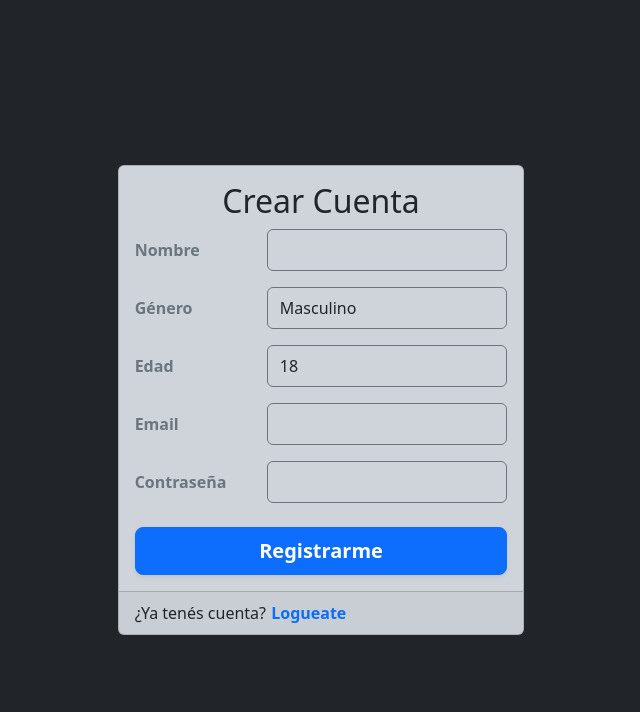
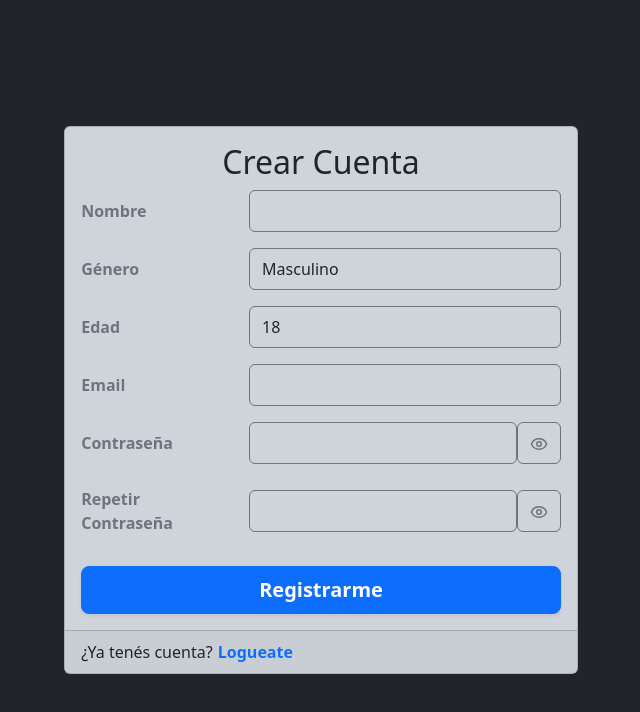
Before and after one commit to Suncin18/Wishlist.FrontEnd, a React (Vite) app: page / in a window 1280 px wide. Both pictures are taken after a click on the button "Registrate". Shown: the top 712 px of the page, without its empty margins (319-959 px from the left). Built offline with nearby package versions, Linux system fonts and the light colour scheme.

Commit message:
Confirm Password Added

```diff
--- a/src/App.tsx
+++ b/src/App.tsx
@@ -15,7 +15,7 @@ export default function App() {
   const [error, setError] = useState("");
 
   // Form States
-  const [authForm, setAuthForm] = useState({ email: "", password: "", name: "", gender: "Male", age: 18 });
+  const [authForm, setAuthForm] = useState({ email: "", password: "", confirmedPassword: "", name: "", gender: "Male", age: 18 });
   const [newListTitle, setNewListTitle] = useState("");
   const [newItem, setNewItem] = useState({ name: "", link: "", price: "" });
   const [shareEmail, setShareEmail] = useState<{ [key: number]: string }>({});
@@ -50,6 +50,10 @@ export default function App() {
     setError("");
     try {
       if (isRegister) {
+        if (authForm.password !== authForm.confirmedPassword) {
+          setError("Las contraseñas no coinciden. Por favor, verificalas.");
+          return;
+        }
         await api.register(authForm);
         alert("Usuario registrado. Ya podés iniciar sesión.");
         setIsRegister(false);
--- a/src/components/auth/LoginForm.tsx
+++ b/src/components/auth/LoginForm.tsx
@@ -1,9 +1,14 @@
+import { useState } from 'react';
+import { Eye, EyeOff } from 'lucide-react';
+
 interface LoginFormProps {
   authForm: any;
   setAuthForm: (form: any) => void;
 }
 
 export default function LoginForm({ authForm, setAuthForm }: LoginFormProps) {
+  const [showPassword, setShowPassword] = useState(false);
+
   return (
     <>
       <div className="row align-items-center">
@@ -22,14 +27,22 @@ export default function LoginForm({ authForm, setAuthForm }: LoginFormProps) {
       {/* Fila Contraseña */}
       <div className="row align-items-center">
         <label className="col-4 col-form-label fw-semibold text-secondary">Contraseña</label>
-        <div className="col-8">
+        <div className="col-8 d-flex">
           <input
-            type="password"
+            type={showPassword ? "text" : "password"}
             required
             className="form-control bg-dark-subtle border-secondary py-2"
             value={authForm.password}
             onChange={e => setAuthForm({...authForm, password: e.target.value})}
           />
+          {/* Botón del ojo acoplado al input */}
+            <button
+              type="button"
+              className="btn btn-outline-secondary text-secondary border-secondary"
+              onClick={() => setShowPassword(!showPassword)}
+            >
+              {showPassword ? <EyeOff size={18} /> : <Eye size={18} />}
+            </button>
         </div>
       </div>
     </>
--- a/src/components/auth/RegisterForm.tsx
+++ b/src/components/auth/RegisterForm.tsx
@@ -1,9 +1,14 @@
+import { useState } from 'react';
+import { Eye, EyeOff } from 'lucide-react';
+
 interface RegisterFormProps {
   authForm: any;
   setAuthForm: (form: any) => void;
 }
 
 export default function RegisterForm({ authForm, setAuthForm }: RegisterFormProps) {
+  const [showPassword, setShowPassword] = useState(false);
+  const [showConfirmPassword, setShowConfirmPassword] = useState(false);
 
   return (
     <>
@@ -46,8 +51,39 @@ export default function RegisterForm({ authForm, setAuthForm }: RegisterFormProp
       {/* Fila Contraseña */}
       <div className="row align-items-center">
         <label className="col-4 col-form-label fw-semibold text-secondary">Contraseña</label>
-        <div className="col-8">
-          <input type="password" required className="form-control bg-dark-subtle border-secondary py-2" value={authForm.password} onChange={e => setAuthForm({...authForm, password: e.target.value})} />
+        <div className="col-8 d-flex">
+          <input type={showPassword ? "text" : "password"}
+           required className="form-control bg-dark-subtle border-secondary py-2"
+           value={authForm.password}
+           onChange={e => setAuthForm({...authForm, password: e.target.value})} />
+
+           {/* Botón del ojo acoplado al input */}
+            <button
+              type="button"
+              className="btn btn-outline-secondary text-secondary border-secondary"
+              onClick={() => setShowPassword(!showPassword)}
+            >
+              {showPassword ? <EyeOff size={18} /> : <Eye size={18} />}
+            </button>
+        </div>
+      </div>
+
+      <div className="row align-items-center">
+        <label className="col-4 col-form-label fw-semibold text-secondary">Repetir Contraseña</label>
+        <div className="col-8 d-flex">
+          <input type={showConfirmPassword ? "text" : "password"}
+          required className="form-control bg-dark-subtle border-secondary py-2"
+          value={authForm.confirmedPassword}
+          onChange={e => setAuthForm({...authForm, confirmedPassword: e.target.value})} />
+
+          {/* Botón del ojo acoplado al input */}
+            <button
+              type="button"
+              className="btn btn-outline-secondary text-secondary border-secondary"
+              onClick={() => setShowConfirmPassword(!showConfirmPassword)}
+            >
+              {showPassword ? <EyeOff size={18} /> : <Eye size={18} />}
+            </button>
         </div>
       </div>
     </>
```
